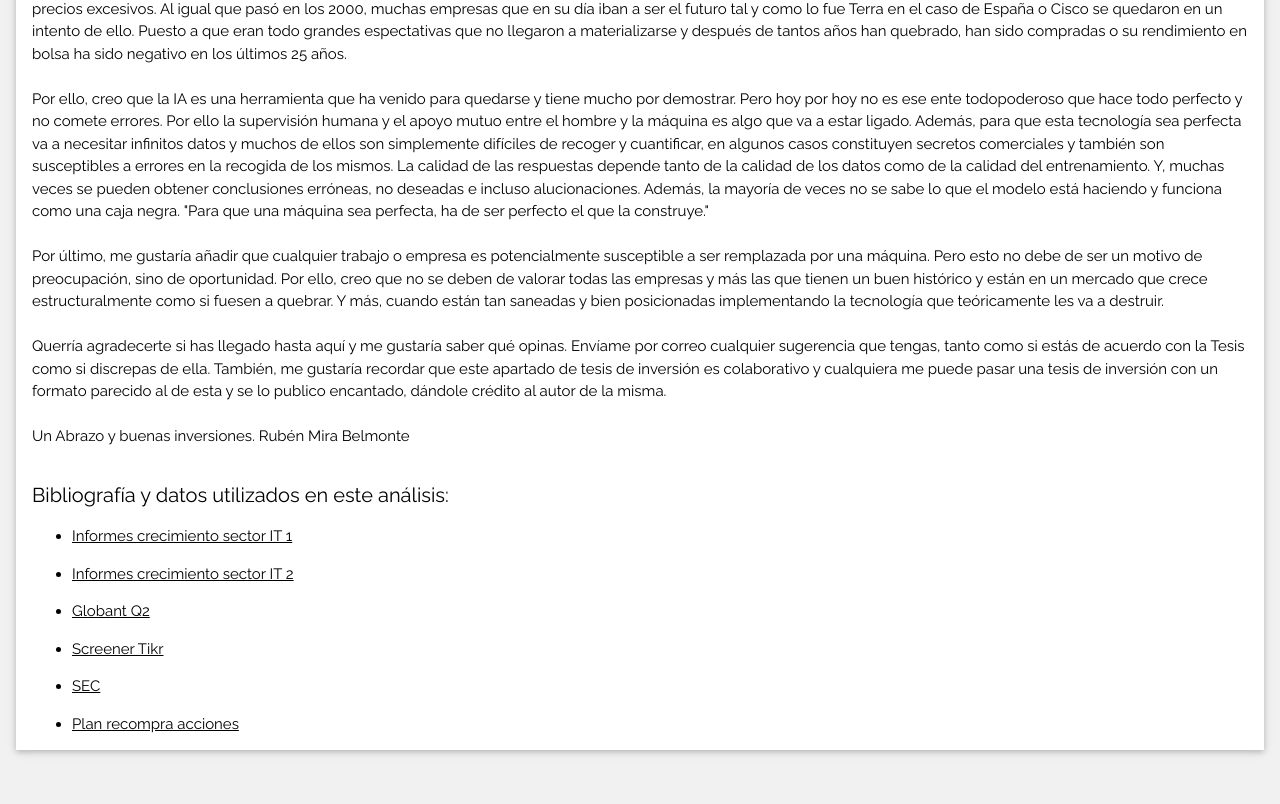
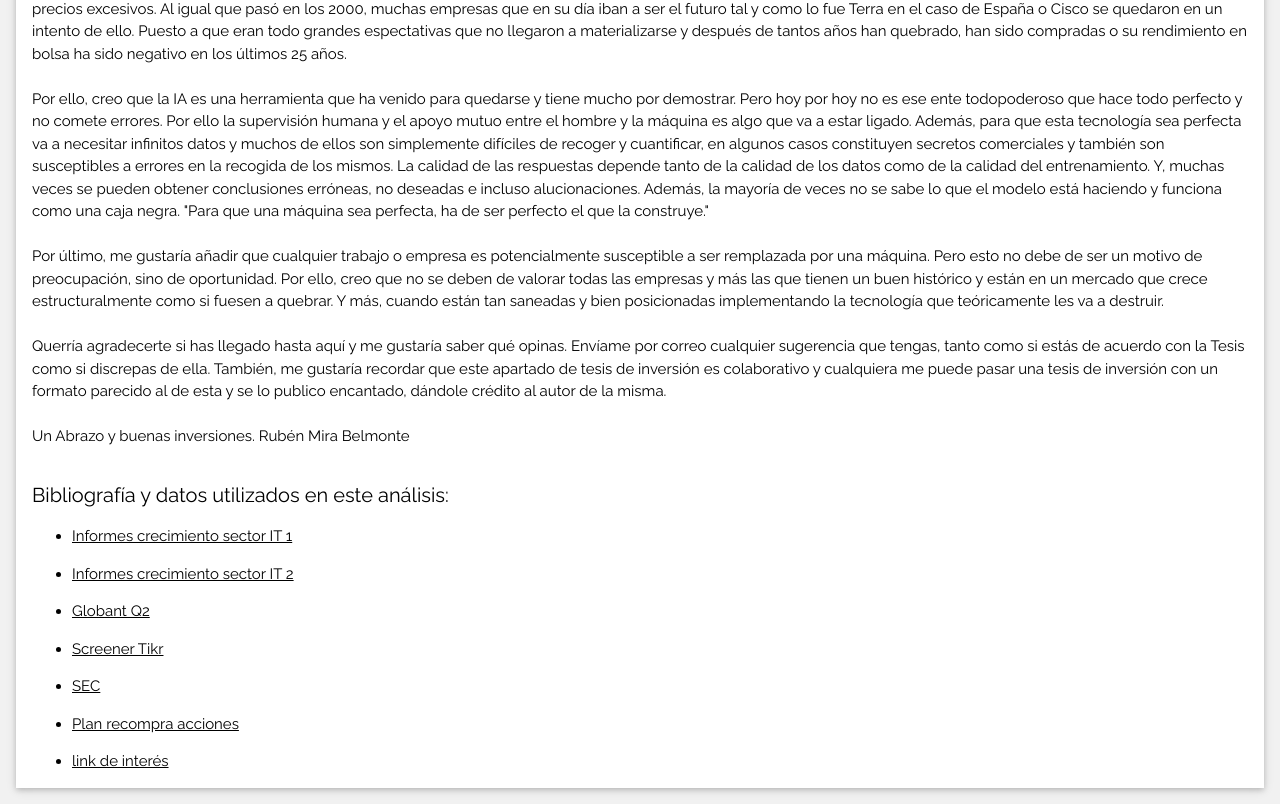
Before and after one commit to deepvalueweb/deepvalueweb.github.io, a plain HTML site: page index4.html in a window 1280 px wide. Shown: the part 10144-10948 px from the top of the page. Before the commit the page ends 10910 px from the top, so only its background shows below. Drawn offline with nearby package versions, Linux system fonts and the light colour scheme.

Commit message:
Add files via upload

```diff
--- a/index4.html
+++ b/index4.html
@@ -595,11 +595,9 @@
                 <p><a href="https://www.sec.gov/Archives/edgar/data/1557860/000110465925095654/tm2527744d1_6k.htm">Plan
                     recompra acciones </a></p>
               </li>
-
-
-
-
-
+ <li>
+                <p><a href="https://youtu.be/fphcOSPgHtM?si=tgkoGkH4qQ5FFGip">link de interés</a></p>
+              </li>
             </ul>
 
 
```
